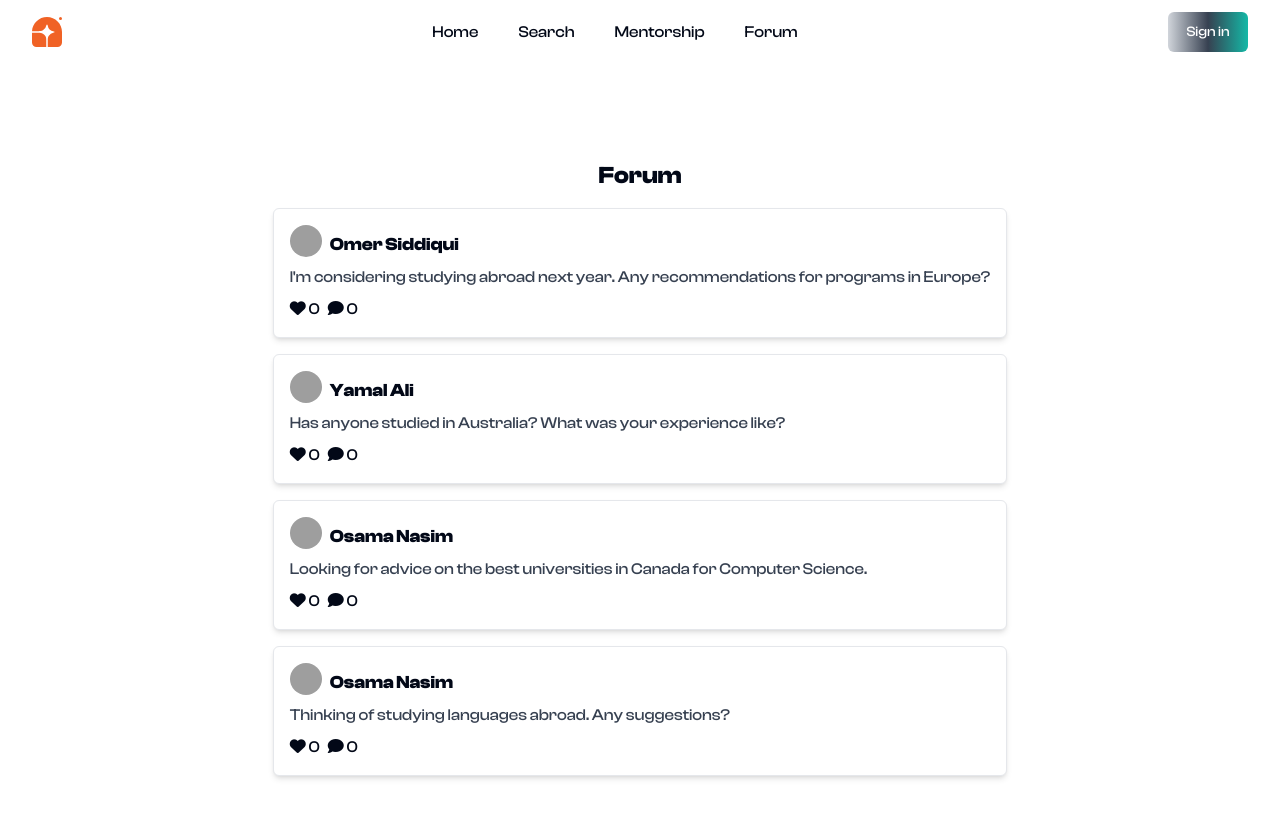
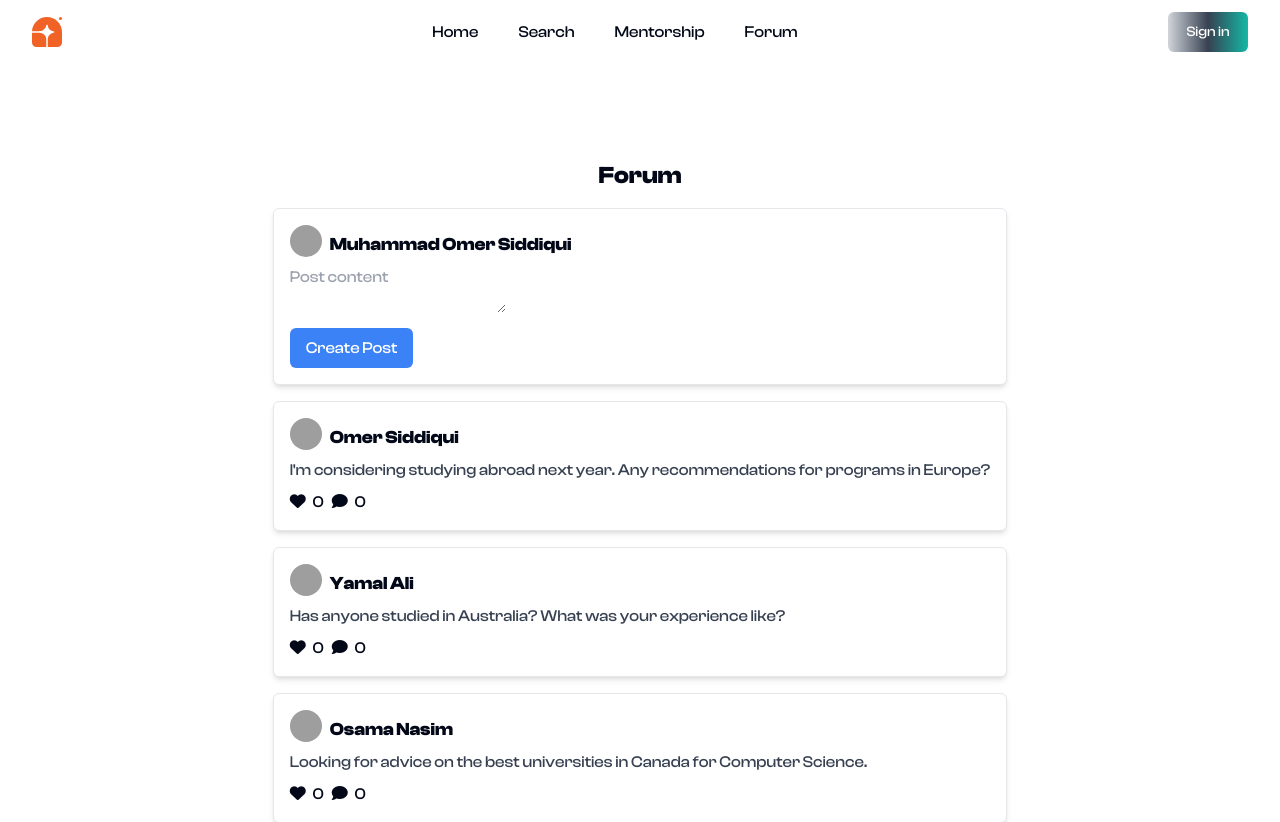
Before and after one commit to YamalAli770/studysphere-frontend, a Next.js app: page /forum in a window 1280 px wide. Shown: the top 822 px of the page. Built offline with nearby package versions, Linux system fonts and the light colour scheme; grey boxes are pictures that could not be loaded.

Commit message:
updated forum components

```diff
--- a/app/(routes)/(with-nav-footer)/forum/_components/CommentItem.tsx
+++ b/app/(routes)/(with-nav-footer)/forum/_components/CommentItem.tsx
@@ -1,14 +1,26 @@
-import React from 'react';
-import { mentorCarouselData } from '@/data/mentor-carousel-data'
+import React, { useState } from 'react';
+import { mentorCarouselData } from '@/data/mentor-carousel-data';
 
 interface Comment {
   id: number;
   text: string;
   likes: number;
-  author:string;
+  author: string;
 }
 
 const CommentItem: React.FC<{ comment: Comment }> = ({ comment }) => {
+  const [likes, setLikes] = useState(comment.likes);
+  const [liked, setLiked] = useState(false);
+
+  const handleLike = () => {
+    if (liked) {
+      setLikes(likes - 1);
+    } else {
+      setLikes(likes + 1);
+    }
+    setLiked(!liked);
+  };
+
   return (
     <div>
       <div className="bg-gray-100 border border-gray-200 p-3 rounded-md mb-2">
@@ -18,11 +30,10 @@ const CommentItem: React.FC<{ comment: Comment }> = ({ comment }) => {
         </div>
 
         <p className="text-gray-700">{comment.text}</p>
-          <span className="comment-likes">
-            <i className="fa fa-heart"></i> {comment.likes}
+        <span className="comment-likes" onClick={handleLike}>
+          <i className={`fa fa-heart mr-1 ${liked ? 'text-red-500' : ''}`}></i> {likes}
         </span>
       </div>
-
     </div>
   );
 };
--- /dev/null
+++ b/app/(routes)/(with-nav-footer)/forum/_components/CreatePost.tsx
@@ -0,0 +1,56 @@
+import React, { useState } from 'react';
+import '@fortawesome/fontawesome-free/css/all.css';
+import { mentorCarouselData } from '@/data/mentor-carousel-data';
+
+interface CreatePostProps {
+  onCreatePost: (newPost: { author: string; content: string }) => void;
+  posts: Array<{
+    id: number;
+    author: string;
+    content: string;
+    likes: number;
+    comments: number;
+  }>;
+  currentUser: string;
+}
+
+const CreatePost: React.FC<CreatePostProps> = ({ onCreatePost, posts, currentUser }) => {
+  const [newPost, setNewPost] = useState({
+    author: currentUser, // Use the provided signed-in user's name
+    content: '',
+  });
+
+  const handleChange = (e: React.ChangeEvent<HTMLInputElement | HTMLTextAreaElement>) => {
+    const { name, value } = e.target;
+    setNewPost((prevPost) => ({ ...prevPost, [name]: value }));
+  };
+
+  const handleCreatePost = () => {
+    onCreatePost(newPost);
+    setNewPost({ author: currentUser, content: '' }); // Update author to the signed-in user again
+  };
+
+  return (
+    <div className="bg-white border border-gray-200 p-4 rounded-md shadow-md mb-4">
+      <div className="flex items-center">
+        <img src={mentorCarouselData[0].src} alt={newPost.author} className="rounded-full w-8 h-8 mr-2 mb-2" />
+        <span className="text-lg font-bold">{newPost.author}</span>
+      </div>
+
+      <textarea
+        name="content"
+        placeholder="Post content"
+        value={newPost.content}
+        onChange={handleChange}
+        className="text-gray-700 mb-2 outline-none"
+      ></textarea>
+      <div className="interaction-icons">
+        <button onClick={handleCreatePost} className="bg-blue-500 text-white py-2 px-4 rounded-md">
+          Create Post
+        </button>
+      </div>
+    </div>
+  );
+};
+
+export default CreatePost;
--- a/app/(routes)/(with-nav-footer)/forum/_components/PostItem.tsx
+++ b/app/(routes)/(with-nav-footer)/forum/_components/PostItem.tsx
@@ -14,11 +14,15 @@ interface Post {
 const PostItem: React.FC<{ post: Post }> = ({ post }) => {
   const [showComments, setShowComments] = useState(false);
   const [likes, setLikes] = useState(post.likes);
-
+  const [liked, setLiked] = useState(false);
 
   const handleLike = () => {
-
-
+    if (liked) {
+      setLikes(likes - 1);
+    } else {
+      setLikes(likes + 1);
+    }
+    setLiked(!liked);
   };
 
   const toggleComments = () => {
@@ -28,7 +32,6 @@ const PostItem: React.FC<{ post: Post }> = ({ post }) => {
   return (
     <div>
       <div className="bg-white border border-gray-200 p-4 rounded-md shadow-md mb-4">
-
         <div className="flex items-center">
           <img src={mentorCarouselData[0].src} alt={post.author} className="rounded-full w-8 h-8 mr-2 mb-2" />
           <h3 className="text-lg font-bold">{post.author}</h3>
@@ -37,15 +40,15 @@ const PostItem: React.FC<{ post: Post }> = ({ post }) => {
         <p className="text-gray-700 mb-2">{post.content}</p>
         <div className="interaction-icons">
           <span className="like-icon mr-2" onClick={handleLike}>
-              <i className="fa fa-heart"></i> {post.likes}
+            <i className={`fa fa-heart mr-1 ${liked ? 'text-red-500' : ''}`}></i> {likes}
           </span>
+
           <span className="comment-icon" onClick={toggleComments}>
-              <i className="fa fa-comment"></i> {post.comments}
+            <i className="fa fa-comment mr-1"></i> {post.comments}
           </span>
         </div>
         {showComments && <CommentList postId={post.id} />}
       </div>
-
     </div>
   );
 };
--- a/app/(routes)/(with-nav-footer)/forum/_components/PostList.tsx
+++ b/app/(routes)/(with-nav-footer)/forum/_components/PostList.tsx
@@ -1,6 +1,7 @@
 "use client";
 import React, { useState } from 'react';
 import PostItem from './PostItem';
+import CreatePost from './CreatePost';
 
 
 const PostList = () => {
@@ -17,6 +18,31 @@ const PostList = () => {
     { id: 4, author: 'Osama Nasim', content: 'Thinking of studying languages abroad. Any suggestions?',  likes: 0, comments: 0 },
 
   ]);
+  const [newPost, setNewPost] = useState({
+    author: '',
+    content: '',
+  });
+
+  const handleCreatePost = () => {
+    const postId = posts.length + 1;
+    const createdPost = {
+      id: postId,
+      author: newPost.author,
+      content: newPost.content,
+      likes: 0,
+      comments: 0,
+    };
+
+    const updatedPosts = [...posts, createdPost];
+    setPosts(updatedPosts);
+    setNewPost({ author: '', content: '' });
+
+  };
+
+  const handleChange = (e: React.ChangeEvent<HTMLInputElement | HTMLTextAreaElement>) => {
+    const { name, value } = e.target;
+    setNewPost((prevPost) => ({ ...prevPost, [name]: value }));
+  };
 
   const handleLike = (postId: number) => {
     const updatedPosts = posts.map((post) => {
@@ -32,13 +58,19 @@ const PostList = () => {
 
   return (
     <div>
+
         <h2 className="text-2xl font-bold mb-4 text-center">Forum</h2>
+
+
+
+        <CreatePost onCreatePost={handleCreatePost} currentUser="Muhammad Omer Siddiqui" posts={posts} />
+
+
         {posts.map((post) => (
           <div key={post.id} className="post">
             <PostItem post={post} />
           </div>
         ))}
-
     </div>
   );
 };
--- a/app/(routes)/(with-nav-footer)/forum/page.tsx
+++ b/app/(routes)/(with-nav-footer)/forum/page.tsx
@@ -8,10 +8,8 @@ export default function Forum() {
             <div className="pb-24 flex justify-center">
             <PostList />
             </div>
-
         </div>
       </div>
-
     </>
   )
 }
```
Also changed, not shown: app/(routes)/(with-nav-footer)/forum/_components/CommentList.tsx (line endings or trailing spaces), 1 other file (tests, documents, lock files or other folders). Lines whose indentation alone changed are shown as unchanged.
